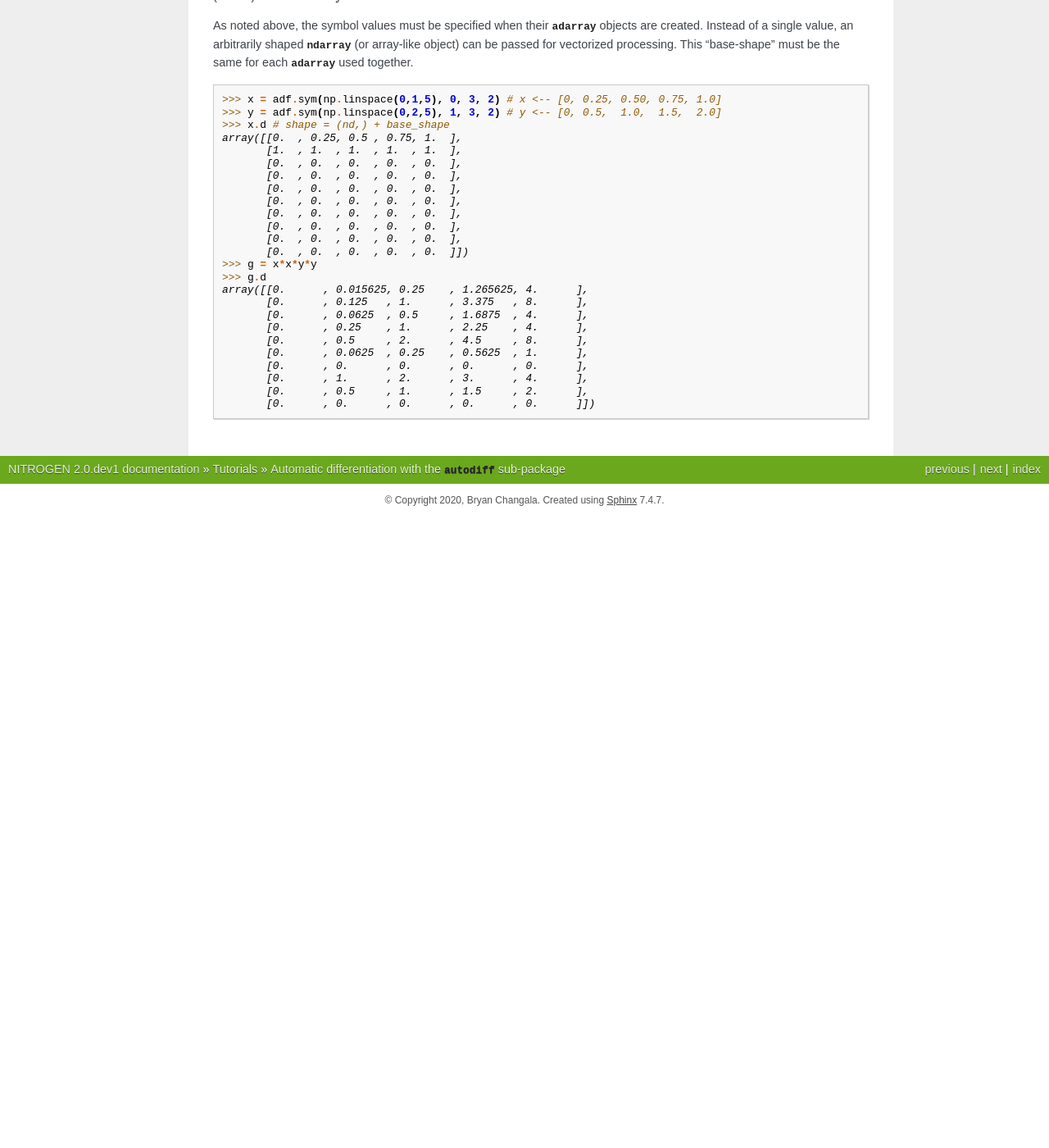
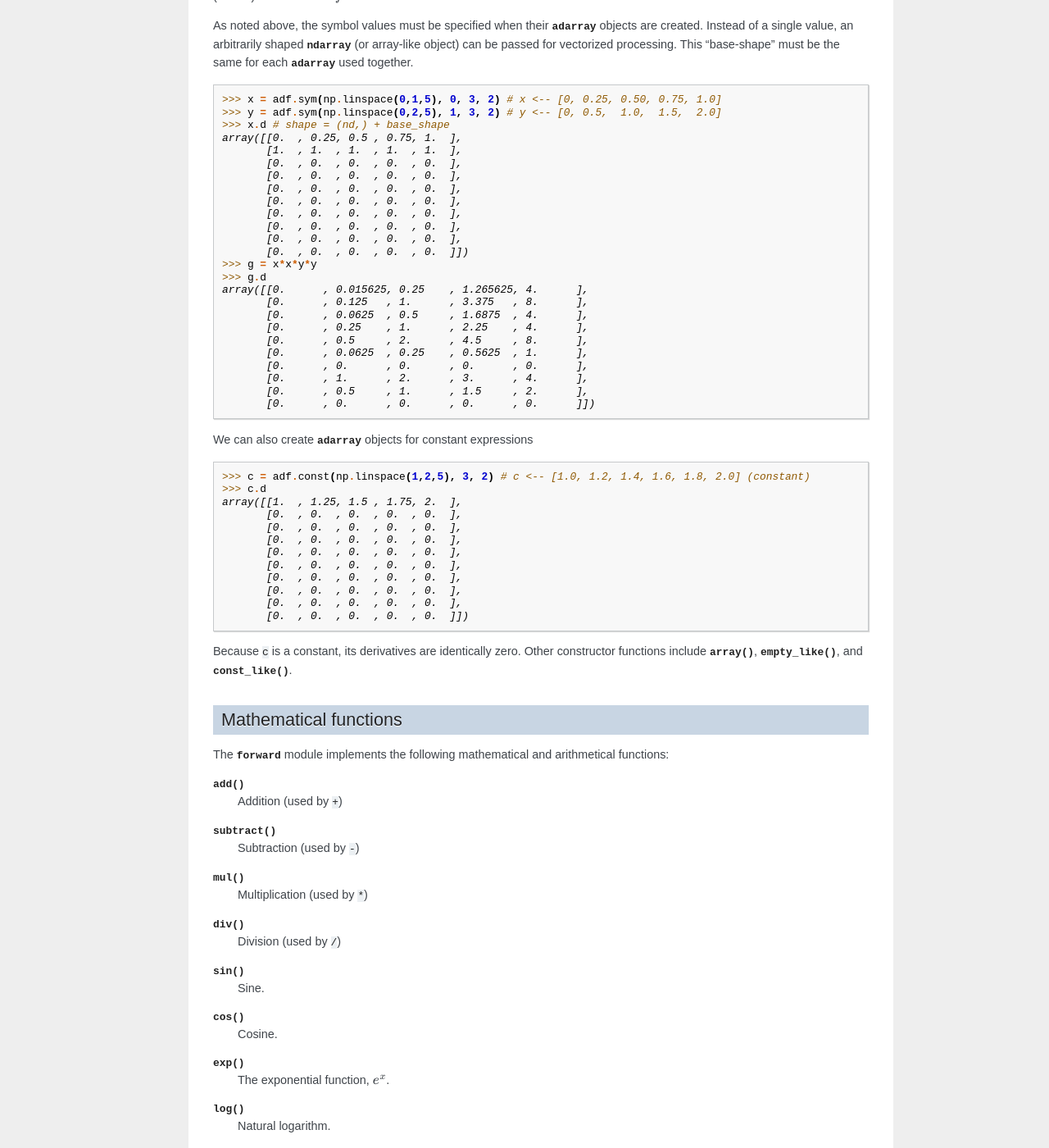
Before and after one commit to bchangala/nitrogen, a Sphinx documentation site: the page built from docs/tutorials/autodiff.rst, in a window 1280 px wide and 1400 px high, scrolled down 1991 px. Shown: the whole window at 82% size. Built offline with Sphinx 7.4.7, drawn with Linux system fonts in a browser that asks for light colours; before the commit the page ends 2621 px from its top, so only the background shows below that; some of the changed text lies outside the part shown.

Commit message:
added powi to adf ; adf tutorial

```diff
--- a/docs/tutorials/autodiff.rst
+++ b/docs/tutorials/autodiff.rst
@@ -178,3 +178,89 @@
            [0.      , 1.      , 2.      , 3.      , 4.      ],
            [0.      , 0.5     , 1.      , 1.5     , 2.      ],
            [0.      , 0.      , 0.      , 0.      , 0.      ]])
+
+We can also create :class:`~nitrogen.autodiff.forward.adarray` objects for
+constant expressions
+
+..  doctest:: example-adf-1
+
+    >>> c = adf.const(np.linspace(1,2,5), 3, 2) # c <-- [1.0, 1.2, 1.4, 1.6, 1.8, 2.0] (constant)
+    >>> c.d
+    array([[1.  , 1.25, 1.5 , 1.75, 2.  ],
+           [0.  , 0.  , 0.  , 0.  , 0.  ],
+           [0.  , 0.  , 0.  , 0.  , 0.  ],
+           [0.  , 0.  , 0.  , 0.  , 0.  ],
+           [0.  , 0.  , 0.  , 0.  , 0.  ],
+           [0.  , 0.  , 0.  , 0.  , 0.  ],
+           [0.  , 0.  , 0.  , 0.  , 0.  ],
+           [0.  , 0.  , 0.  , 0.  , 0.  ],
+           [0.  , 0.  , 0.  , 0.  , 0.  ],
+           [0.  , 0.  , 0.  , 0.  , 0.  ]])
+
+Because ``c`` is a constant, its derivatives are identically zero. Other
+constructor functions include :func:`~nitrogen.autodiff.forward.array`,
+:func:`~nitrogen.autodiff.forward.empty_like`, and
+:func:`~nitrogen.autodiff.forward.const_like`.
+
+Mathematical functions
+----------------------
+
+The :mod:`~nitrogen.autodiff.forward` module implements the following
+mathematical and arithmetical functions:
+
+:func:`~nitrogen.autodiff.forward.add`
+    Addition (used by ``+``)
+
+:func:`~nitrogen.autodiff.forward.subtract`
+    Subtraction (used by ``-``)
+
+:func:`~nitrogen.autodiff.forward.mul`
+    Multiplication (used by ``*``)
+
+:func:`~nitrogen.autodiff.forward.div`
+    Division (used by ``/``)
+
+:func:`~nitrogen.autodiff.forward.sin`
+    Sine.
+
+:func:`~nitrogen.autodiff.forward.cos`
+    Cosine.
+
+:func:`~nitrogen.autodiff.forward.exp`
+    The exponential function, :math:`e^x`.
+
+:func:`~nitrogen.autodiff.forward.log`
+    Natural logarithm.
+
+:func:`~nitrogen.autodiff.forward.powi`
+    Integer exponentiation, :math:`x^i`.
+
+:func:`~nitrogen.autodiff.forward.powf`
+    Real or complex exponentiatoin, :math:`x^p`.
+
+:func:`~nitrogen.autodiff.forward.sqrt`
+    Square root, :math:`\sqrt{x}`.
+
+In general, complex arithmetic is supported whenever possible. For certain
+functions, like :func:`~nitrogen.autodiff.forward.sqrt` or
+:func:`~nitrogen.autodiff.forward.powf`, different conventions for
+branch cuts are possible. These issues are discussed in more detail in the
+function documentation.
+
+Linear algebra
+--------------
+
+The :mod:`~nitrogen.autodiff.forward` module also supports
+differentiation of some basic linear algebra algorithms, including:
+
+:func:`~nitrogen.autodiff.forward.chol_sp`
+    Cholesky decomposition of a symmetric packed matrix.
+
+:func:`~nitrogen.autodiff.forward.inv_tp`
+    Inversion of a triangular matrix.
+
+:func:`~nitrogen.autodiff.forward.llt_tp`
+    ``L @ L.T`` of a lower triangular matrix.
+
+:func:`~nitrogen.autodiff.forward.ltl_tp`
+    ``L.T @ L`` of a lower triangular matrix.
--- a/docs/tutorials/dfun.rst
+++ b/docs/tutorials/dfun.rst
@@ -17,6 +17,7 @@
 constructing these objects is the first step for a variety of tasks.
 
 .. _tut-dfun-darray:
+
 The derivative array and lexical ordering
 -----------------------------------------
 
```
Also changed, not shown: other parts of docs/tutorials/autodiff.rst (+3 -3 lines), 2 other files.
